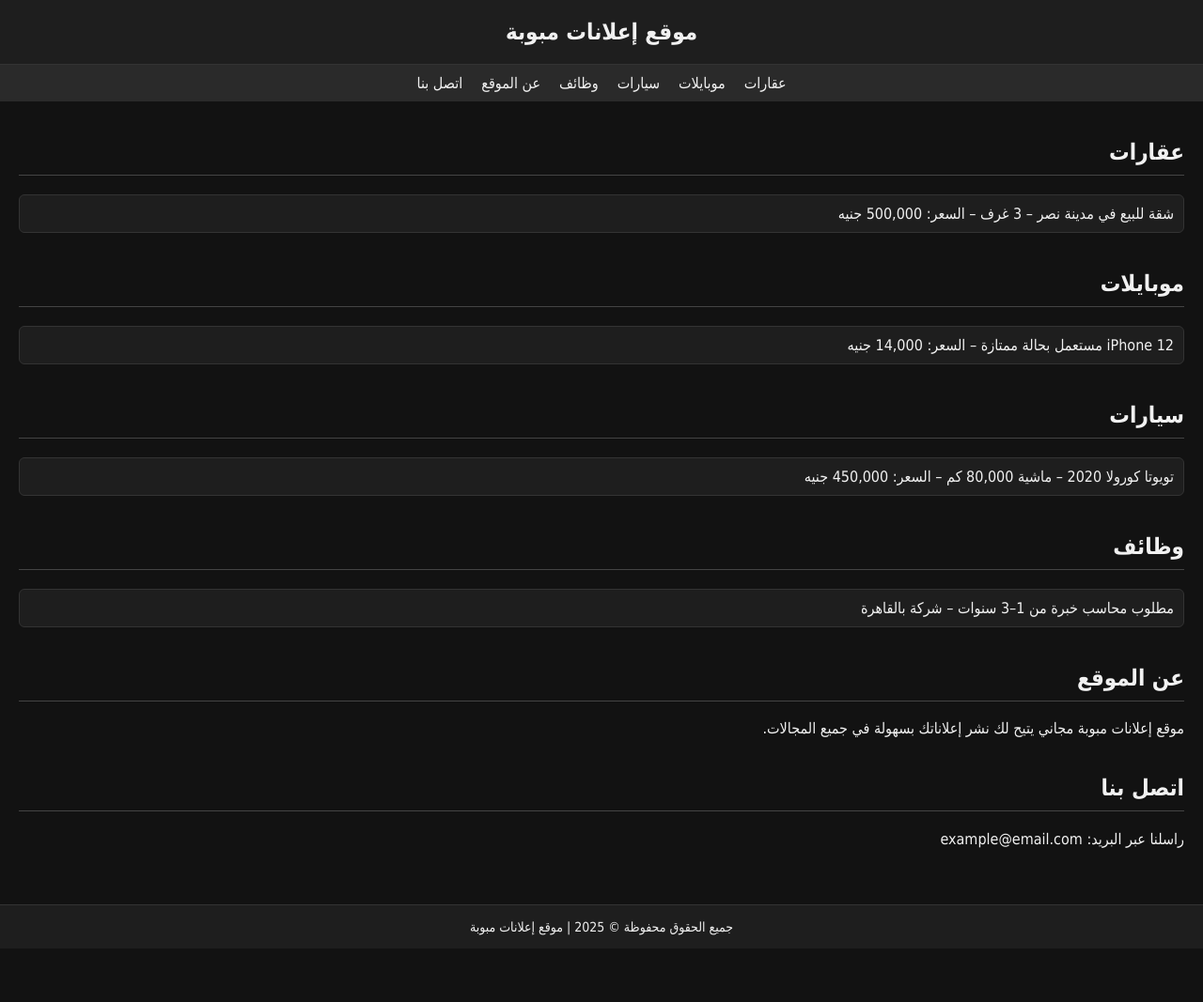
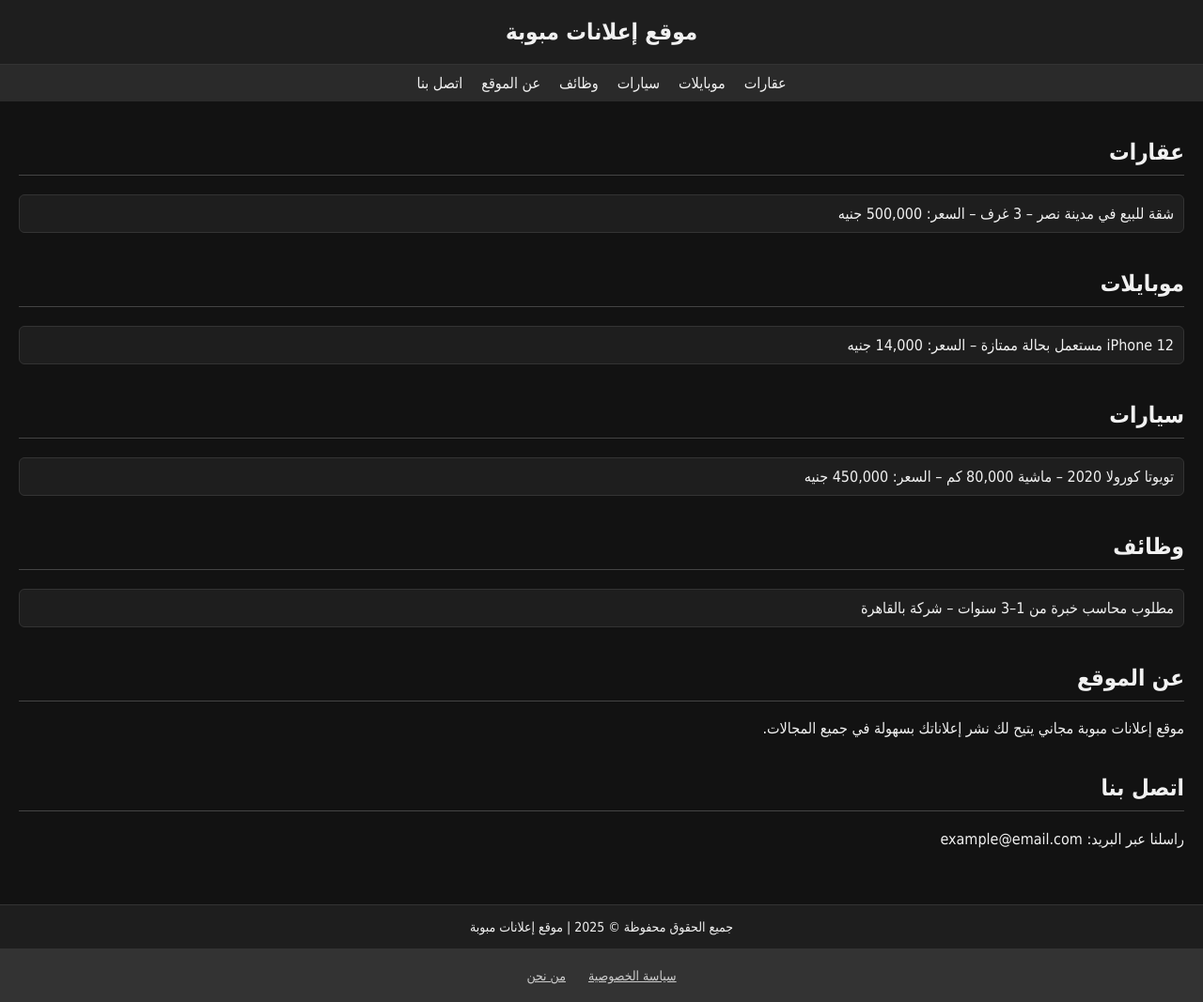
Before and after one commit to mahmoud-ads/mahmoud-ads.github.io, a plain HTML site: page index.html in a window 1280 px wide. Shown: the whole page at 94% size. Before the commit the page ends 1010 px from the top, so only its background shows below. Drawn offline with Linux system fonts and the light colour scheme.

Commit message:
Update index.html

```diff
--- a/index.html
+++ b/index.html
@@ -97,5 +97,9 @@
   <footer>
     جميع الحقوق محفوظة © 2025 | موقع إعلانات مبوبة
   </footer>
+  <footer style="text-align:center; padding: 20px; background-color: #333; color: white;">
+  <a href="privacy.html" style="color: #ccc; margin: 0 10px;">سياسة الخصوصية</a>
+  <a href="about.html" style="color: #ccc; margin: 0 10px;">من نحن</a>
+  </footer>
 </body>
 </html>
```
